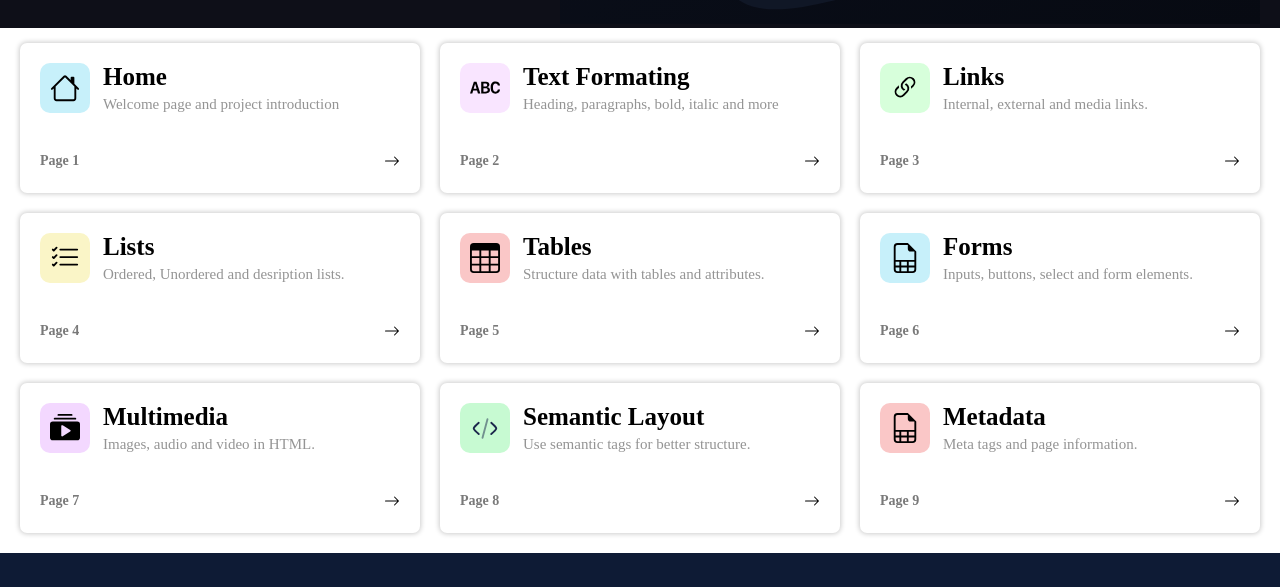
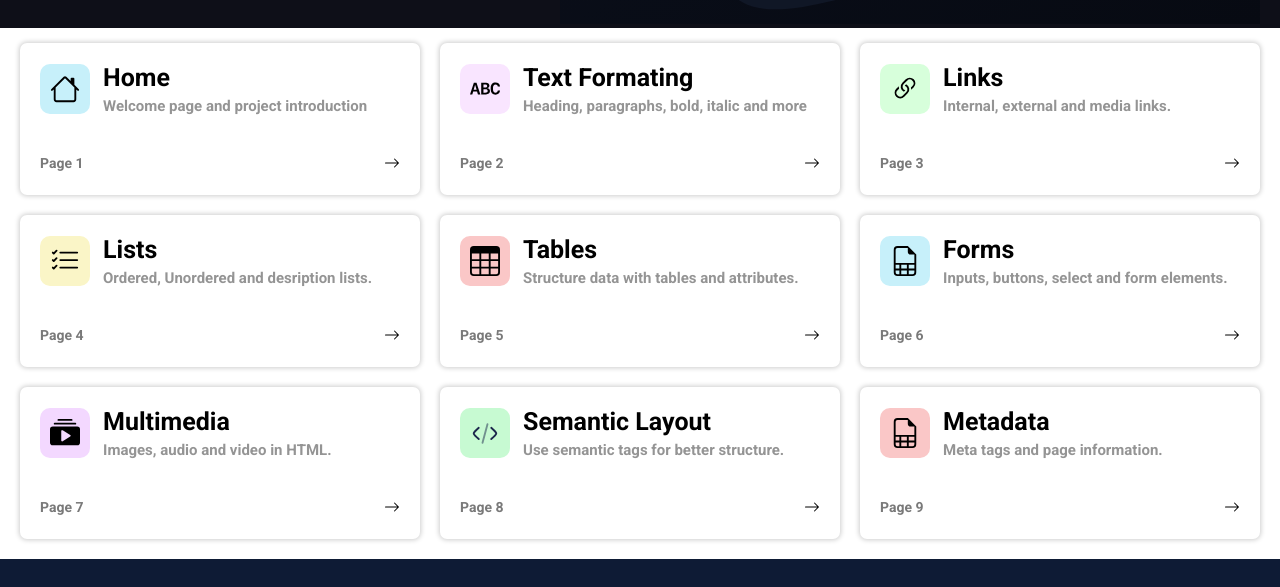
Before and after one commit to TimkaMirkamilov/Project_Temur-Mirkamilov_Abdumajidov-Ahmadjon, a plain HTML site: page index.html in a window 1280 px wide. Shown: the part 474-1061 px from the top of the page. Drawn offline with Linux system fonts and the light colour scheme; files whose address does not match are found by name.

Commit message:
Update style.css

```diff
--- a/style/style.css
+++ b/style/style.css
@@ -1,5 +1,5 @@
 
-@import url("/fonts.css");
+@import url("fonts.css");
 
 *{
     max-width: 1920px;
```
